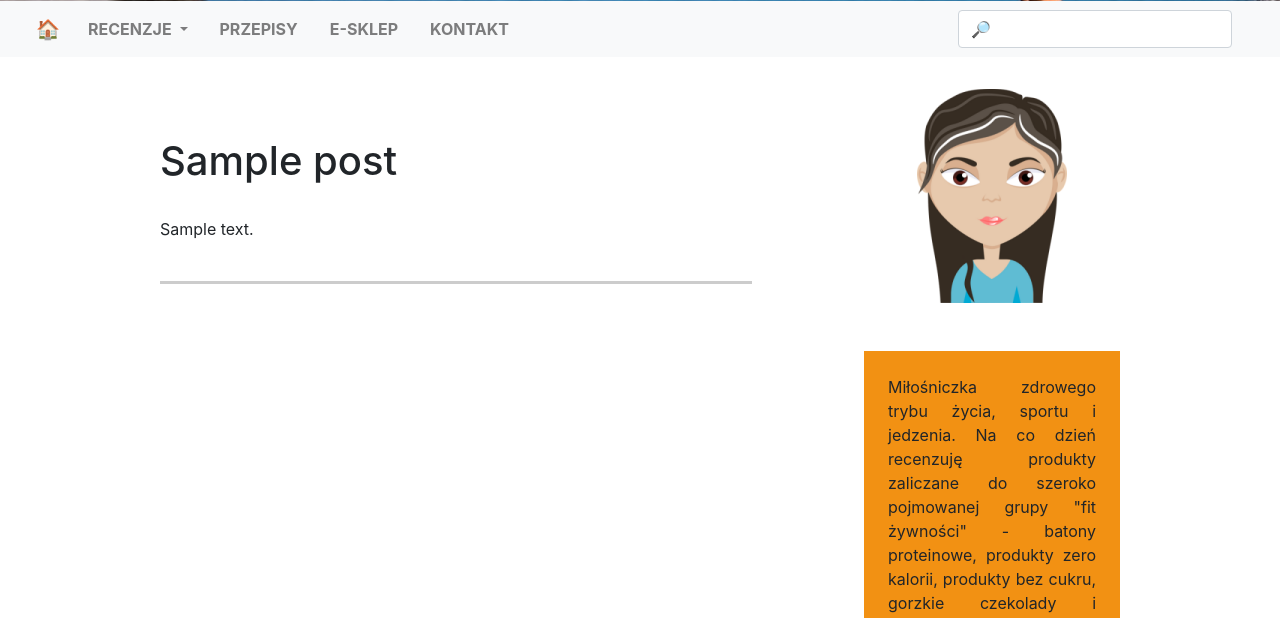
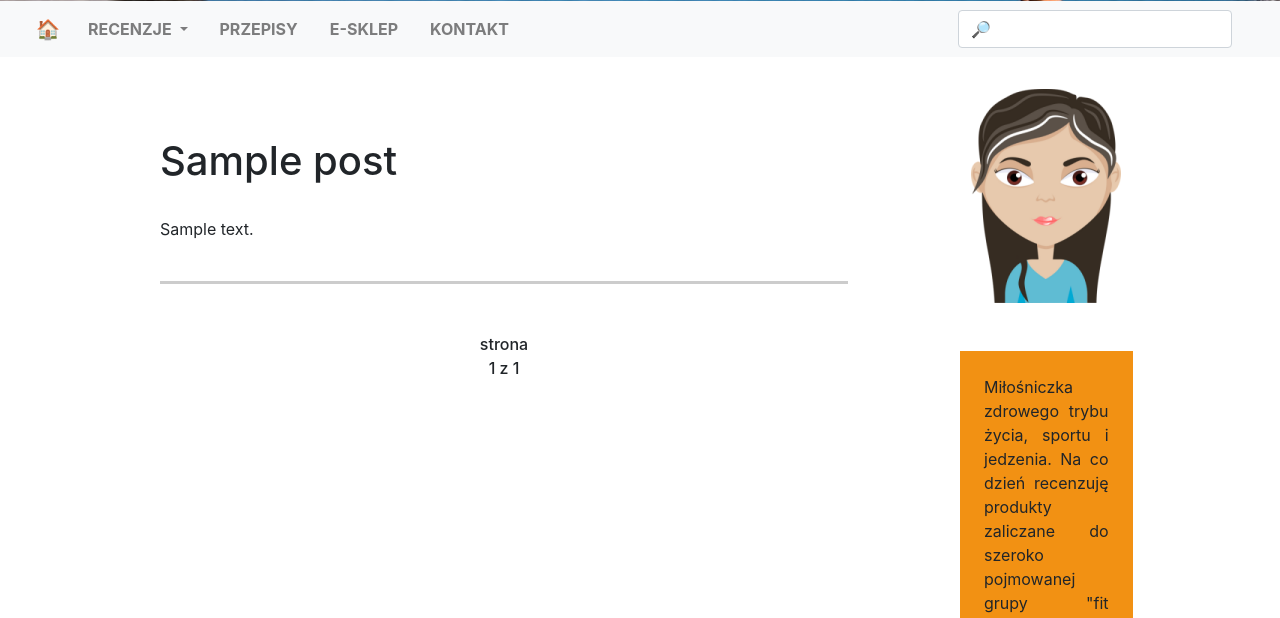
Before and after one commit to olczi095/fitfoodfeed, a Django app: page / in a window 1280 px wide. Shown: the part 479-1097 px from the top of the page. Run offline with Django 4.2, Linux system fonts and the light colour scheme; tables that the repository leaves empty hold one stand-in row (values such as "Sample post"); some libraries are stand-ins or nearby versions.

Commit message:
feat: display pagination with the arrow images on the homepage

```diff
--- a/reviews/static/reviews/css/style.css
+++ b/reviews/static/reviews/css/style.css
@@ -90,6 +90,23 @@
     padding-bottom: 1rem;
 }
 
+.pagination {
+    display: flex;
+    justify-content: center;
+    align-items: center;
+    margin-top: 1rem;
+}
+
+.pagination .current {
+    margin: 0 20rem;
+    text-align: center;
+    font-weight: 500;
+}
+
+.pagination .arrow {
+    width: 3rem;
+}
+
 .home-content .sidebar {
     max-width: 30%;
     padding-left: 2rem;
--- a/reviews/templates/reviews/home.html
+++ b/reviews/templates/reviews/home.html
@@ -21,6 +21,23 @@
                     {{ post.body | truncatewords:150}}<br /><br />
                 </div>
             {% endfor %}
+
+            <div class="pagination">
+                {% if page_obj.has_previous %}
+                    <span class="previous">
+                        <a href="?page={{ page_obj.previous_page_number }}"><img src="static/reviews/images/left-arrow.png" alt="poprzedni" /></a>
+                    </span>
+                {% endif %}
+                    <span class="current">
+                        strona {{ page_obj.number }} z {{ page_obj.paginator.num_pages }}
+                    </span>
+                {% if page_obj.has_next %}
+                    <span class="next">
+                        <a href="?page={{ page_obj.next_page_number }}"><img src="static/reviews/images/right-arrow.png" alt="nastepny" /></a>
+                    </span>
+                {% endif %}
+            </div>
+
         </div>
 
         <div class="sidebar">
@@ -33,6 +50,5 @@
                     Ponadto "Mocne Żarcie" to cała fit społeczność - ludzie o podobnych pasjach, którzy wzajemnie sobie radzą, samodzielnie dokonują recenzji różnych produktów i nawzajem zachęcają się do aktywniejszego i zdrowszego życia.
                 </div>
         </div>
-
     </div>
 {% endblock body %}
--- a/reviews/views.py
+++ b/reviews/views.py
@@ -9,7 +9,7 @@ class PostListView(ListView):
     model = Post
     template_name = 'reviews/home.html'
     context_object_name = 'posts'
-    # paginate_by = 3
+    paginate_by = 3
 
     def get_queryset(self):
         return super().get_queryset().order_by('-pub_date')
```
Also changed, not shown: reviews/static/reviews/images/left-arrow.png (added), reviews/static/reviews/images/right-arrow.png (added).
